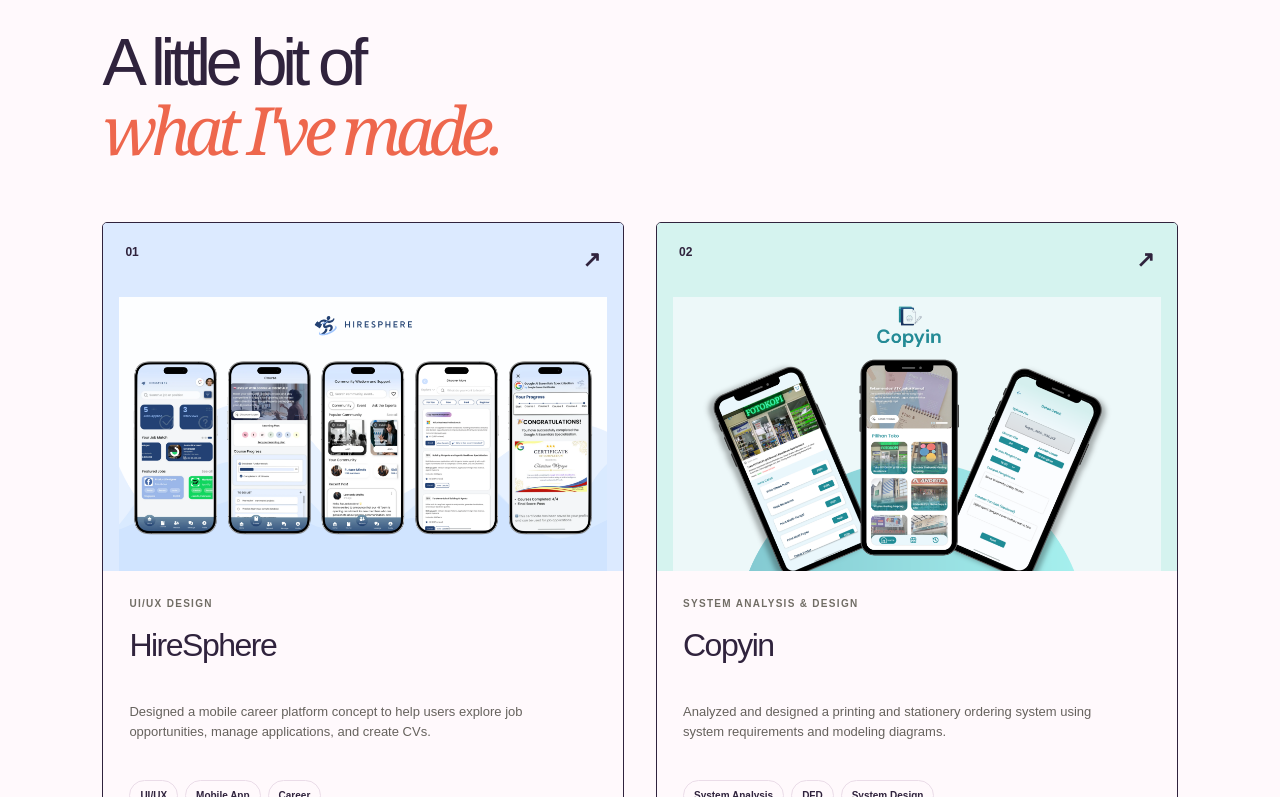
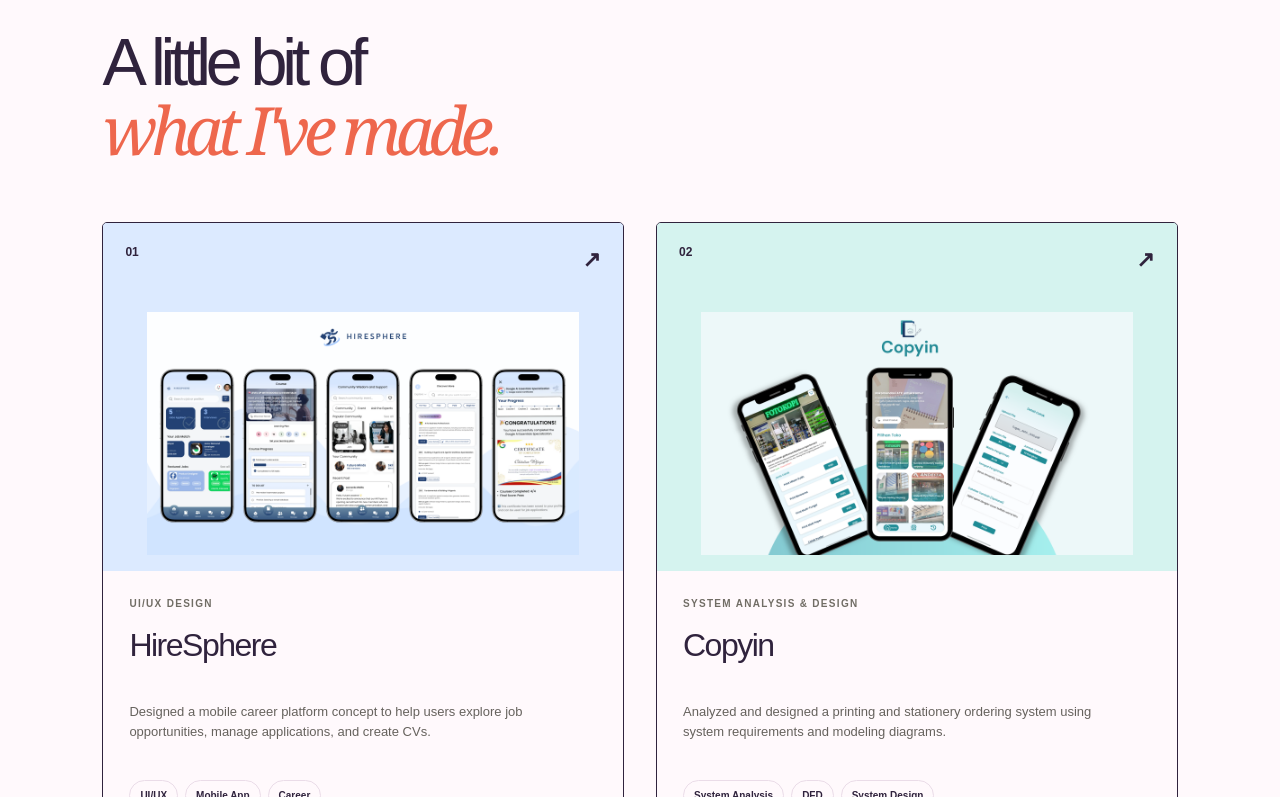
Before and after one commit to LaverinaC02/laverina-portfolio, a Next.js app: page / in a window 1280 px wide. Shown: the part 1566-2363 px from the top of the page. Built offline with nearby package versions, Linux system fonts and the light colour scheme.

Commit message:
Update globals.css

```diff
--- a/app/globals.css
+++ b/app/globals.css
@@ -2837,3 +2837,10 @@ body {
   margin-right: auto;
   box-sizing: border-box;
 }
+
+.project-card img {
+  width: 100%;
+  height: 100%;
+  object-fit: contain;
+  object-position: center;
+}
```
